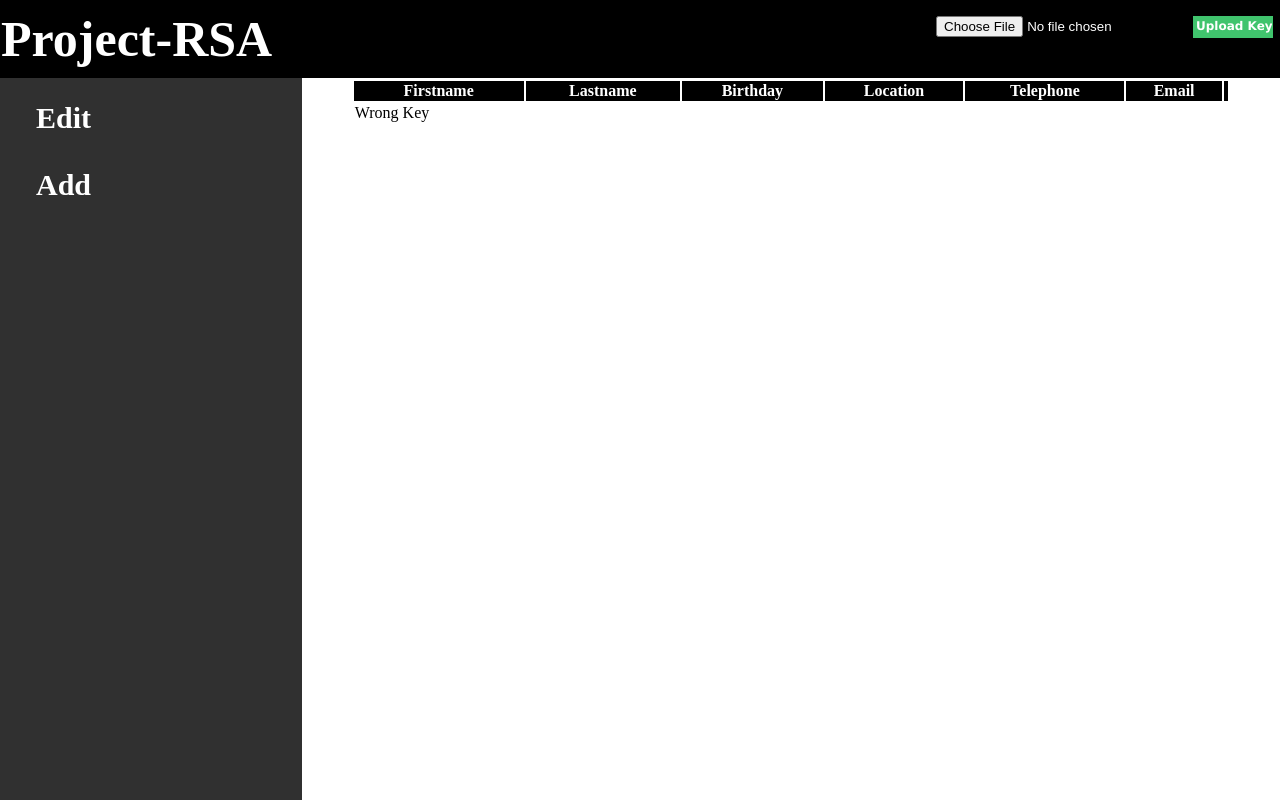
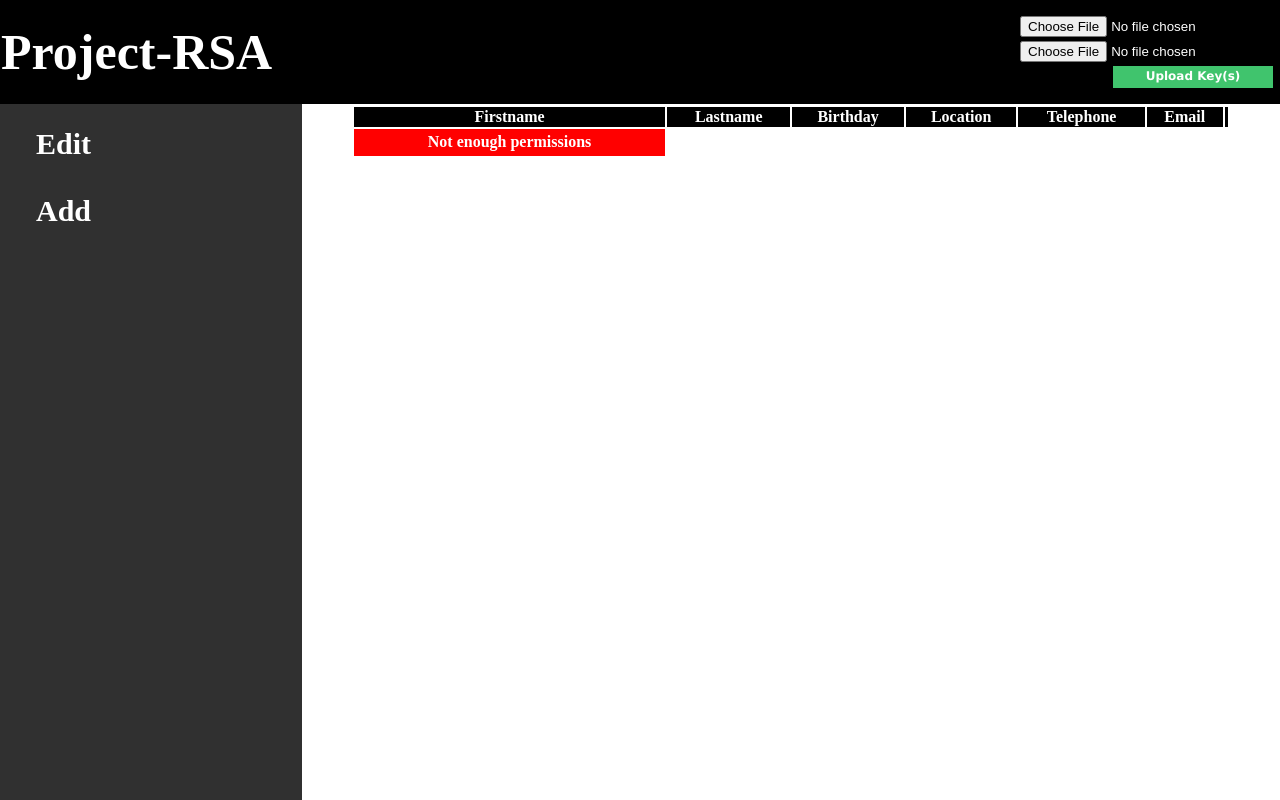
Before and after one commit to DevWurm/rsa_database, a PHP site: page / in a window 1280 px wide. Run offline with PHP 8.4, Linux system fonts and the light colour scheme.

Commit message:
Fixing id->class; Add file-inputs

```diff
--- a/application/css/style.css
+++ b/application/css/style.css
@@ -34,7 +34,7 @@
 	    Programm erhalten haben. Wenn nicht, siehe <http://www.gnu.org/licenses/>.
 */
 
-#hmenu_title {
+.hmenu_title {
    font-weight: bold;
    font-size: 50px;
    color: #FFFFFF;
@@ -42,35 +42,35 @@
    padding-top: 10px;
    padding-bottom: 10px;
 }
-#hmenu_fileupload {
+.hmenu_fileupload {
    font-weight: bold;
    color: #FFFFFF;
    background-color: #000000;
    padding-top: 10px;
    padding-bottom: 10px;
 }
-#menu {
+.menu {
    background-color: #FFFFFF;
 }
-#sitebar {
+.sitebar {
    background-color: #303030;
    vertical-align: top;
 }
-#th_grid {
+.th_grid {
    background-color: #000000;
    color: #FFFFFF;
 }
-#td_head {
+.td_head {
    padding: .3em .4em .3em .4em;
    text-decoration: none;
    font-weight: bold;
    font-size: 30px;
    color: #FFFFFF;
 }
-#td_e {
+.td_e {
    color: #929292;
 }
-#btn_insert {
+.btn_insert {
    cursor: pointer;
    font: 12px Verdana,sans-serif;
    font-weight: bold;
@@ -80,17 +80,17 @@
    width: 80px; padding: 2px;
    line-height: 130%;
 }
-#btn_upload {
+.btn_upload {
    cursor: pointer;
    font: 12px Verdana,sans-serif;
    font-weight: bold;
    color: #FFFFFF;
    border: 1px solid #40C46D;
    background-color: #40C46D;
-   width: 80px; padding: 2px;
+   width: 160px; padding: 2px;
    line-height: 130%;
 }
-#btn_edit {
+.btn_edit {
    cursor: pointer;
    font: 12px Verdana,sans-serif;
    font-weight: bold;
@@ -100,7 +100,7 @@
    width: 100px; padding: 2px;
    line-height: 130%;
 }
-#btn_delete {
+.btn_delete {
    cursor: pointer;
    font: 12px Verdana,sans-serif;
    font-weight: bold;
@@ -110,7 +110,7 @@
    width: 25px; padding: 2px;
    line-height: 130%;
 }
-#btn_paste {
+.btn_paste {
    cursor: pointer;
    font: 12px Verdana,sans-serif;
    font-weight: bold;
@@ -120,7 +120,7 @@
    width: 25px; padding: 2px;
    line-height: 130%;
 }
-#errorbox {
+.errorbox {
    padding: .3em .4em .3em .4em;
    text-align: center;
    background-color: #FF0000;
@@ -146,7 +146,7 @@ div#btn_file {
 div#btn_file:hover {
   cursor: pointer;
 }*/
-#accordion div{
+.accordion div{
   padding-left: 20px;
   padding-top: 10px;
   background-color: #303030;
@@ -154,10 +154,10 @@ div#btn_file:hover {
   position: relative;
   transition: height 1s ease-in-out;
 }
-#table_ani {
+.table_ani {
   width: 100%;
 }
-#accordion div:hover {
+.accordion div:hover {
   height: 550px;
   transition: height 1s ease-in-out;
 }
--- a/application/index.php
+++ b/application/index.php
@@ -26,7 +26,7 @@ if(isset($_POST['insert']))
          {
                   if(insert_user())
                   {
-                  		//get data for view
+                                  //get data for view
                           $firstname = $_POST["firstname"];
                           $lastname = $_POST["lastname"];
                           $date_of_birth = $_POST["date_of_birth"];
@@ -51,7 +51,7 @@ if(isset($_POST['paste']))
          $data = get_user_by_id($_POST['paste_id']);
          if($data)
          {
-                 		// get data for view
+                                 // get data for view
                          $firstname = $data['firstname'];
                          $lastname = $data['lastname'];
                          $date_of_birth = $data['date_of_birth'];
@@ -96,67 +96,67 @@ if(isset($_POST["update"]))
 <body text="#000000" bgcolor="#FFFFFF" link="#FF0000" alink="#FF0000" vlink="#FF0000" style="margin-left:0px;margin-right:0px;margin-top:0px;margin-bottom:0px;height:100vh">
 
 <!--headline-->
-<table width=100% height=100% id='menu' cellspacing='0'><tr><td id='hmenu_title' colspan='1'>Project-RSA</td>
+<table width=100% height=100% class='menu' cellspacing='0'><tr><td class='hmenu_title' colspan='1'>Project-RSA</td>
 
 <!--file upload-->
-<th id='hmenu_fileupload' align='right' valign='top'><table><tr><td>
+<th class='hmenu_fileupload' align='right' valign='top'><table><tr><td>
 <form enctype='multipart/form-data' action='index.php' method='POST'><table width=100%>
-<tr><td><input type='hidden' name='MAX_FILE_SIZE' value='30000' />
-<div id='btn_file'><input name='file_key_path' type='file'/></div></td>
-<td><input id='btn_upload' type='submit' value='Upload Keys File' /></td></tr>
+<tr><td class="Private Key "></td><td><div id='btn_file'><input name='key_priv' type='file'/></div></td></tr>
+<tr><td class="Public Key "></td><td><div id='btn_file'><input name='key_pub' type='file'/></div></td></tr>
+<tr><td></td><td align='right'><input class='btn_upload' type='submit' value='Upload Key(s)' /></td></tr>
 </table></form>
 </td></tr></table></th>
 </tr><tr>
-<th id='sitebar' height=100%>
-<div id='accordion'><table width=300px cellspacing='0'>
+<th class='sitebar' height=100%>
+<div class='accordion'><table width=300px cellspacing='0'>
 
 <?php
  //edit
- echo "<tr style='background-color:#303030'><td><div><form method='post' action='index.php'><table id='table_ani'>";
- echo "<tr><td id='td_head' align='left'>Edit</td></tr>";
- echo "<tr><td id='td_e'>Firstname* </td><td><input name='firstname' type='text' style='width:95%' value='".$firstname."' disabled/></td></tr>";
- echo "<tr><td id='td_e'>Lastname* </td><td><input name='lastname' type='text' style='width:95%' value='".$lastname."' disabled/></td></tr>";
- echo "<tr><td id='td_e'>Birthday* </td><td><input name='date_of_birth' style='width:95%' type='text' value='".$date_of_birth."' disabled/></td></tr>";
- echo "<tr><td id='td_e'>Zip* </td><td><input name='zip' style='width:95%' type='text' value='".$zip."' disabled/></td></tr>";
- echo "<tr><td id='td_e'>City* </td><td><input name='city' style='width:95%' value='".$city."' type='text' disabled/></td></tr>";
- echo "<tr><td id='td_e'>Street* </td><td><input name='street' style='width:95%' value='".$street."' type='text' disabled/></td></tr>";
- echo "<tr><td id='td_e'>Number* </td><td><input name='number' style='width:95%' type='text' value='".$number."' disabled/></td></tr>";
- echo "<tr><td id='td_e'>Telephone* </td><td><input name='tel' style='width:95%' value='".$tel."' type='text' disabled/></td></tr>";
- echo "<tr><td id='td_e'>Email* </td><td><input name='mail' style='width:95%' value='".$mail."' type='text' disabled/></td></tr>";
+ echo "<tr style='background-color:#303030'><td><div><form method='post' action='index.php'><table class='table_ani'>";
+ echo "<tr><td class='td_head' align='left'>Edit</td></tr>";
+ echo "<tr><td class='td_e'>Firstname* </td><td><input name='firstname' type='text' style='width:95%' value='".$firstname."' disabled/></td></tr>";
+ echo "<tr><td class='td_e'>Lastname* </td><td><input name='lastname' type='text' style='width:95%' value='".$lastname."' disabled/></td></tr>";
+ echo "<tr><td class='td_e'>Birthday* </td><td><input name='date_of_birth' style='width:95%' type='text' value='".$date_of_birth."' disabled/></td></tr>";
+ echo "<tr><td class='td_e'>Zip* </td><td><input name='zip' style='width:95%' type='text' value='".$zip."' disabled/></td></tr>";
+ echo "<tr><td class='td_e'>City* </td><td><input name='city' style='width:95%' value='".$city."' type='text' disabled/></td></tr>";
+ echo "<tr><td class='td_e'>Street* </td><td><input name='street' style='width:95%' value='".$street."' type='text' disabled/></td></tr>";
+ echo "<tr><td class='td_e'>Number* </td><td><input name='number' style='width:95%' type='text' value='".$number."' disabled/></td></tr>";
+ echo "<tr><td class='td_e'>Telephone* </td><td><input name='tel' style='width:95%' value='".$tel."' type='text' disabled/></td></tr>";
+ echo "<tr><td class='td_e'>Email* </td><td><input name='mail' style='width:95%' value='".$mail."' type='text' disabled/></td></tr>";
 
  //input fields
- echo "<tr><td id='td_e'>Firstname </td><td><input name='firstname' type='text' style='width:95%' value='".$firstname."'/></td></tr>";
- echo "<tr><td id='td_e'>Lastname </td><td><input name='lastname' type='text' style='width:95%' value='".$lastname."'/></td></tr>";
- echo "<tr><td id='td_e'>Birthday </td><td><input name='date_of_birth' style='width:95%' type='text' value='".$date_of_birth."'/></td></tr>";
- echo "<tr><td id='td_e'>Zip </td><td><input name='zip' style='width:95%' type='text' value='".$zip."'/></td></tr>";
- echo "<tr><td id='td_e'>City </td><td><input name='city' style='width:95%' type='text' value='".$city."'/></td></tr>";
- echo "<tr><td id='td_e'>Street </td><td><input name='street' name='anzahl' style='width:95%' value='".$street."' type='text'/></td></tr>";
- echo "<tr><td id='td_e'>Number </td><td><input name='number' style='width:95%' type='text' value='".$number."'/></td></tr>";
- echo "<tr><td id='td_e'>Telephone </td><td><input name='tel' style='width:95%' value='".$tel."' type='text'/></td></tr>";
- echo "<tr><td id='td_e'>Email </td><td><input name='mail' style='width:95%' value='".$mail."' type='text'/></td></tr>";
+ echo "<tr><td class='td_e'>Firstname </td><td><input name='firstname' type='text' style='width:95%' value='".$firstname."'/></td></tr>";
+ echo "<tr><td class='td_e'>Lastname </td><td><input name='lastname' type='text' style='width:95%' value='".$lastname."'/></td></tr>";
+ echo "<tr><td class='td_e'>Birthday </td><td><input name='date_of_birth' style='width:95%' type='text' value='".$date_of_birth."'/></td></tr>";
+ echo "<tr><td class='td_e'>Zip </td><td><input name='zip' style='width:95%' type='text' value='".$zip."'/></td></tr>";
+ echo "<tr><td class='td_e'>City </td><td><input name='city' style='width:95%' type='text' value='".$city."'/></td></tr>";
+ echo "<tr><td class='td_e'>Street </td><td><input name='street' name='anzahl' style='width:95%' value='".$street."' type='text'/></td></tr>";
+ echo "<tr><td class='td_e'>Number </td><td><input name='number' style='width:95%' type='text' value='".$number."'/></td></tr>";
+ echo "<tr><td class='td_e'>Telephone </td><td><input name='tel' style='width:95%' value='".$tel."' type='text'/></td></tr>";
+ echo "<tr><td class='td_e'>Email </td><td><input name='mail' style='width:95%' value='".$mail."' type='text'/></td></tr>";
  echo "<tr><td><input type='hidden' name='id' value='".$id."'/></td></tr>";
- echo "<tr><td></td><td><input value='Apply' name='update' id='btn_edit' type='submit'/></td></tr>";
- echo "<tr><td id='td_e' colspan='2'>* Klicken Sie auf den Pfeil (Tabelle) um dieses Feld zu f�llen</td></tr>";
+ echo "<tr><td></td><td><input value='Apply' name='update' class='btn_edit' type='submit'/></td></tr>";
+ echo "<tr><td class='td_e' colspan='2'>* Press the orange arrow to fill this field</td></tr>";
  echo "</table></form></div></td></tr>";
 
  //insert
- echo "<tr style='background-color:#303030'><td><div><form method='post' action='index.php'><table id='table_ani'>";
- echo "<tr><td id='td_head' align='left'>Add</td></tr>";
- echo "<tr><td id='td_e'>Firstname </td><td><input name='firstname' type='text' style='width:95%' value='".$firstname."'/></td></tr>";
- echo "<tr><td id='td_e'>Lastname </td><td><input name='lastname' type='text' style='width:95%' value='".$lastname."'/></td></tr>";
- echo "<tr><td id='td_e'>Birthday </td><td><input name='date_of_birth' style='width:95%' type='text' value='".$date_of_birth."'/></td></tr>";
- echo "<tr><td id='td_e'>Zip </td><td><input name='zip' style='width:95%' type='text' value='".$zip."'/></td></tr>";
- echo "<tr><td id='td_e'>City </td><td><input name='city' style='width:95%' type='text' value='".$city."'/></td></tr>";
- echo "<tr><td id='td_e'>Street </td><td><input name='street' style='width:95%' value='".$street."' type='text'/></td></tr>";
- echo "<tr><td id='td_e'>Number </td><td><input name='number' style='width:95%' type='text' value='".$number."'/></td></tr>";
- echo "<tr><td id='td_e'>Telephone </td><td><input name='tel' style='width:95%' value='".$tel."' type='text'/></td></tr>";
- echo "<tr><td id='td_e'>Email </td><td><input name='mail' style='width:95%' value='".$mail."' type='text'/></td></tr>";
- echo "<tr><td></td><td><input value='Add' name='insert' id='btn_insert' type='submit'/></td></tr>";
+ echo "<tr style='background-color:#303030'><td><div><form method='post' action='index.php'><table class='table_ani'>";
+ echo "<tr><td class='td_head' align='left'>Add</td></tr>";
+ echo "<tr><td class='td_e'>Firstname </td><td><input name='firstname' type='text' style='width:95%' value='".$firstname."'/></td></tr>";
+ echo "<tr><td class='td_e'>Lastname </td><td><input name='lastname' type='text' style='width:95%' value='".$lastname."'/></td></tr>";
+ echo "<tr><td class='td_e'>Birthday </td><td><input name='date_of_birth' style='width:95%' type='text' value='".$date_of_birth."'/></td></tr>";
+ echo "<tr><td class='td_e'>Zip </td><td><input name='zip' style='width:95%' type='text' value='".$zip."'/></td></tr>";
+ echo "<tr><td class='td_e'>City </td><td><input name='city' style='width:95%' type='text' value='".$city."'/></td></tr>";
+ echo "<tr><td class='td_e'>Street </td><td><input name='street' style='width:95%' value='".$street."' type='text'/></td></tr>";
+ echo "<tr><td class='td_e'>Number </td><td><input name='number' style='width:95%' type='text' value='".$number."'/></td></tr>";
+ echo "<tr><td class='td_e'>Telephone </td><td><input name='tel' style='width:95%' value='".$tel."' type='text'/></td></tr>";
+ echo "<tr><td class='td_e'>Email </td><td><input name='mail' style='width:95%' value='".$mail."' type='text'/></td></tr>";
+ echo "<tr><td></td><td><input value='Add' name='insert' class='btn_insert' type='submit'/></td></tr>";
  echo "</table></form></div></td></tr>";
  echo "<tr><td><div style='height: 500px; background-color: #303030;'></div></td></tr></table></div></th>";
  echo "<td width=100% valign='top' align='middle'><table bgcolor='#FFFFFF' width=90%>";
- echo "<tr><th id='th_grid'>Firstname</th><th id='th_grid'>Lastname</th><th id='th_grid'>Birthday</th></th><th id='th_grid'>Location</th>";
- echo "<th id='th_grid'>Telephone</th><th id='th_grid'>Email</th><th id='th_grid'></th>";
+ echo "<tr><th class='th_grid'>Firstname</th><th class='th_grid'>Lastname</th><th class='th_grid'>Birthday</th></th><th class='th_grid'>Location</th>";
+ echo "<th class='th_grid'>Telephone</th><th class='th_grid'>Email</th><th class='th_grid'></th>";
 
  if($session_id == 2 or $session_id == 3)
  {
@@ -185,10 +185,10 @@ if(isset($_POST["update"]))
                           echo "<td align='middle'>".$row['email']."</td>";
                           echo "<td width='50px'><form action='Main.php' method='post'>";
 
-                          echo "<input name='delete' id='btn_delete' value='X' type='submit'/>";
+                          echo "<input name='delete' class='btn_delete' value='X' type='submit'/>";
                           echo "<input type='hidden' name='id' value='".$row['id']."'/>";
 
-                          echo "<input name='paste' id='btn_paste' value='>' type='submit'/>";
+                          echo "<input name='paste' class='btn_paste' value='>' type='submit'/>";
                           echo "<input type='hidden' name='paste_id' value='".$row['id']."'/>";
                           echo "</form></td></tr>";
                           echo "</tr>";
@@ -201,7 +201,7 @@ if(isset($_POST["update"]))
  }
  else
  {
-         echo "<tr><td>Wrong Key</td></tr>";
+         echo "<tr><td class='errorbox'>Not enough permissions</td></tr>";
  }
  echo "</table></td></tr></table>"
 ?>
```
